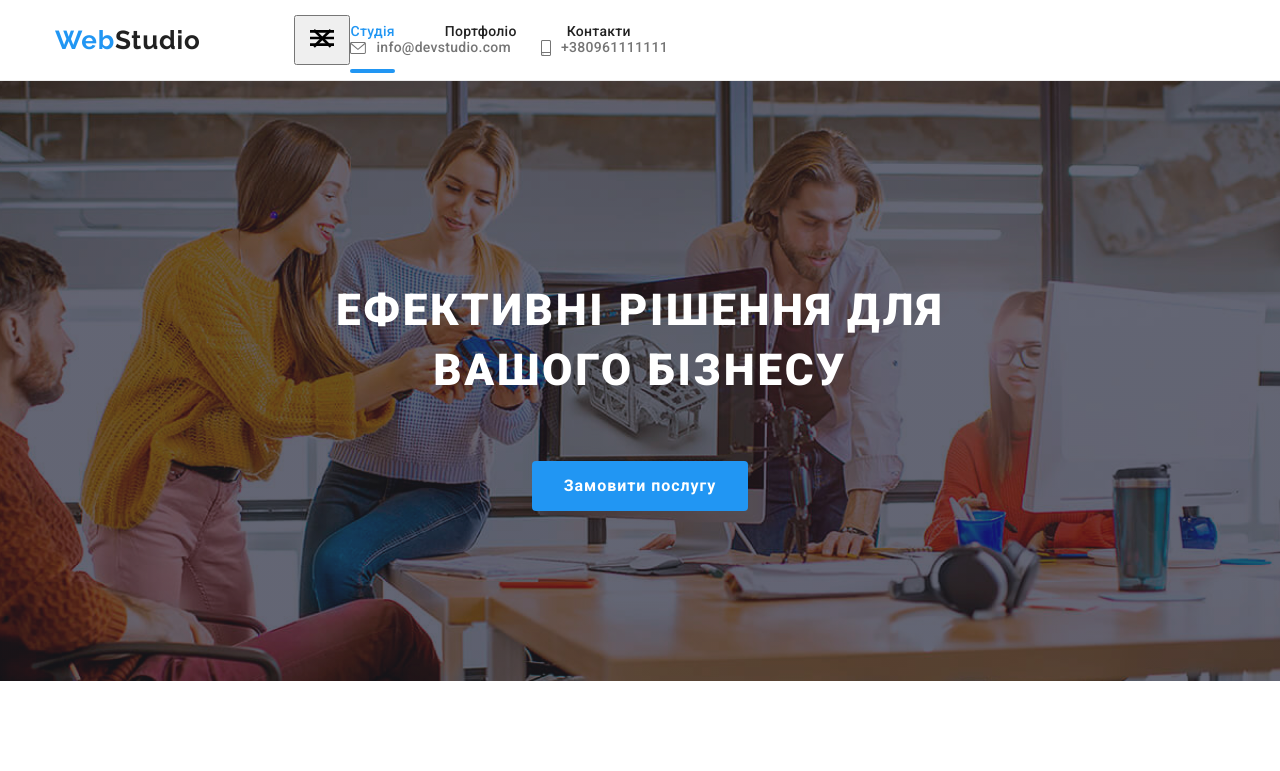
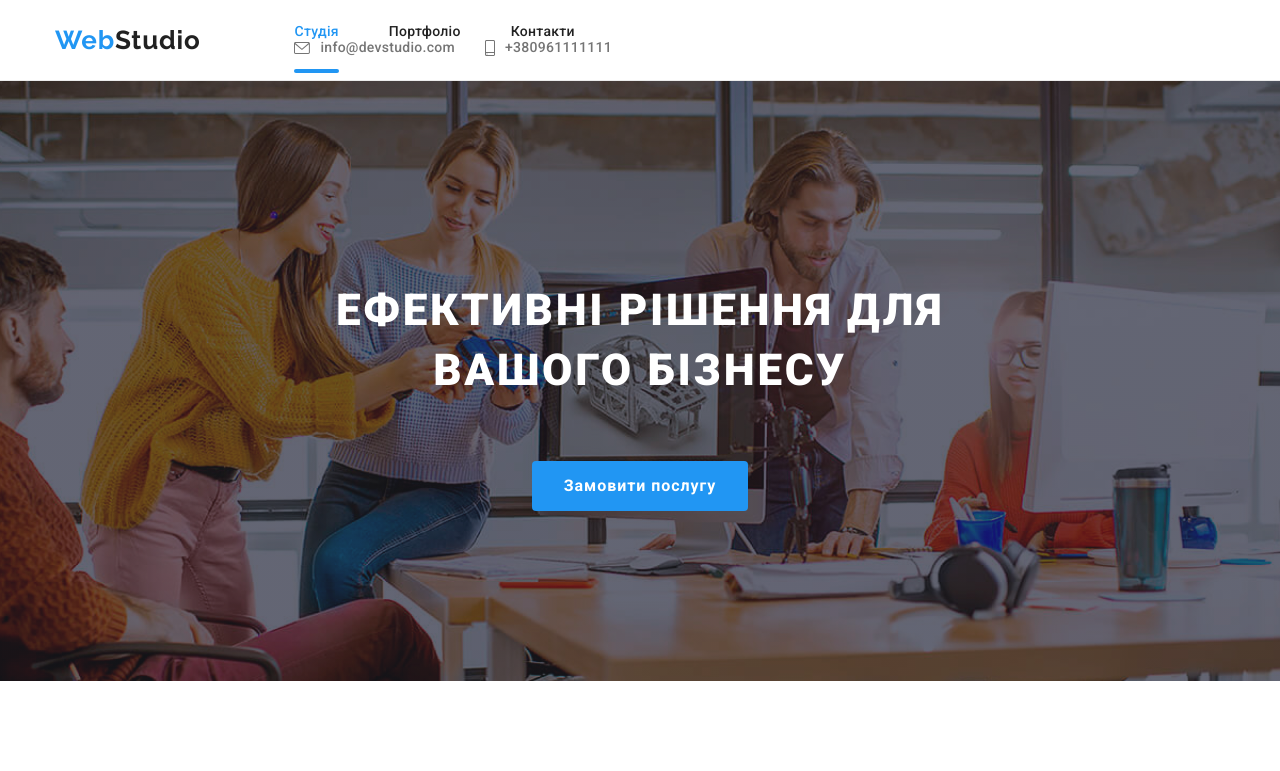
Before and after one commit to yuliiaishchenko/goit-markup-hw-08, a plain HTML site: page index.html in a window 1280 px wide. Shown: the top 771 px of the page. Drawn offline with nearby package versions, Linux system fonts and the light colour scheme; files that its build step writes are made by us from their sources.

Commit message:
Update main.scss

```diff
--- a/sass/main.scss
+++ b/sass/main.scss
@@ -3,6 +3,7 @@
 @import './utils.scss/mixin';
 @import './components.scss/body';
 @import './components.scss/page-header';
+@import './components.scss/mobile-menu';
 @import './components.scss/hero';
 @import './utils.scss/placeholders';
 @import './components.scss/hero-titles';
```
